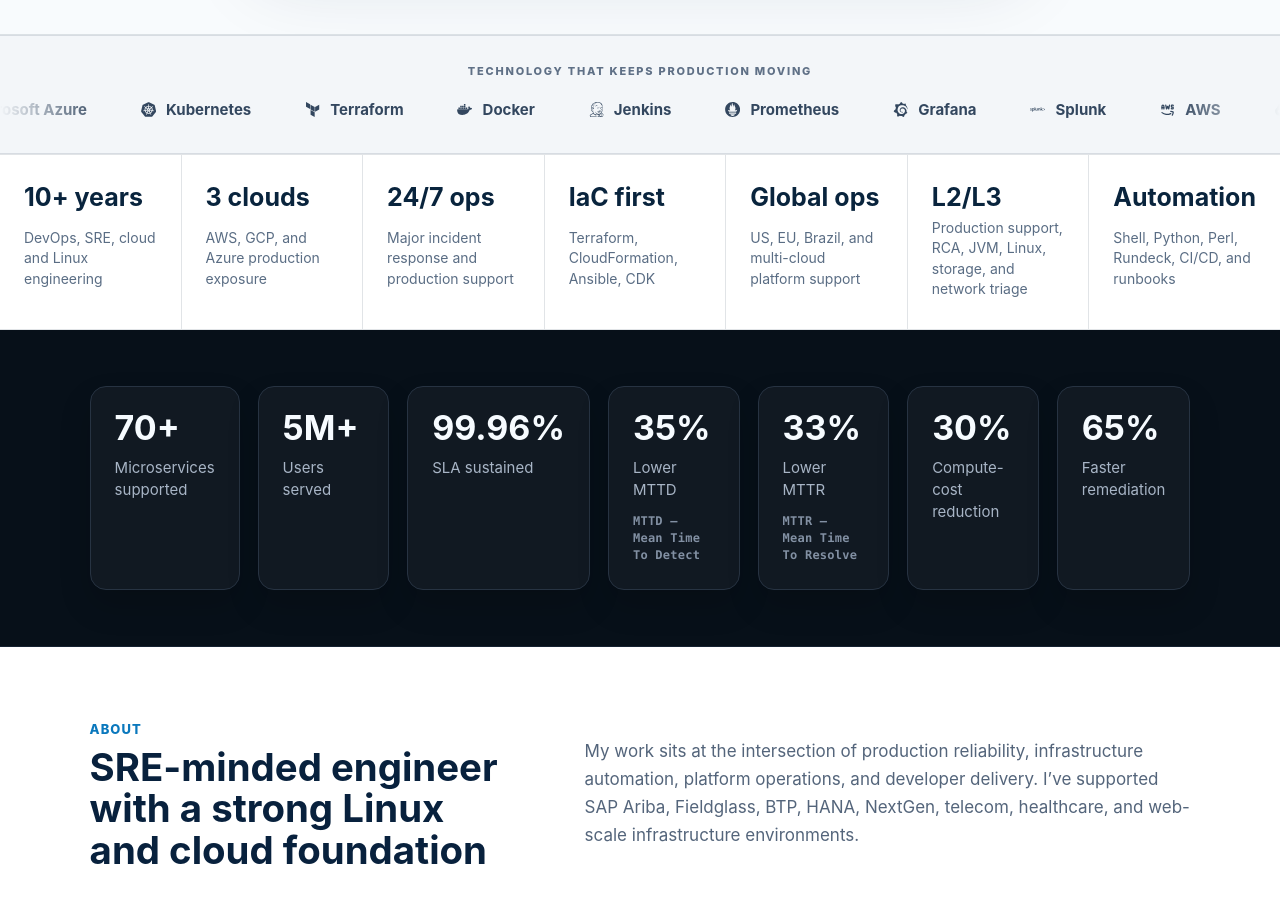
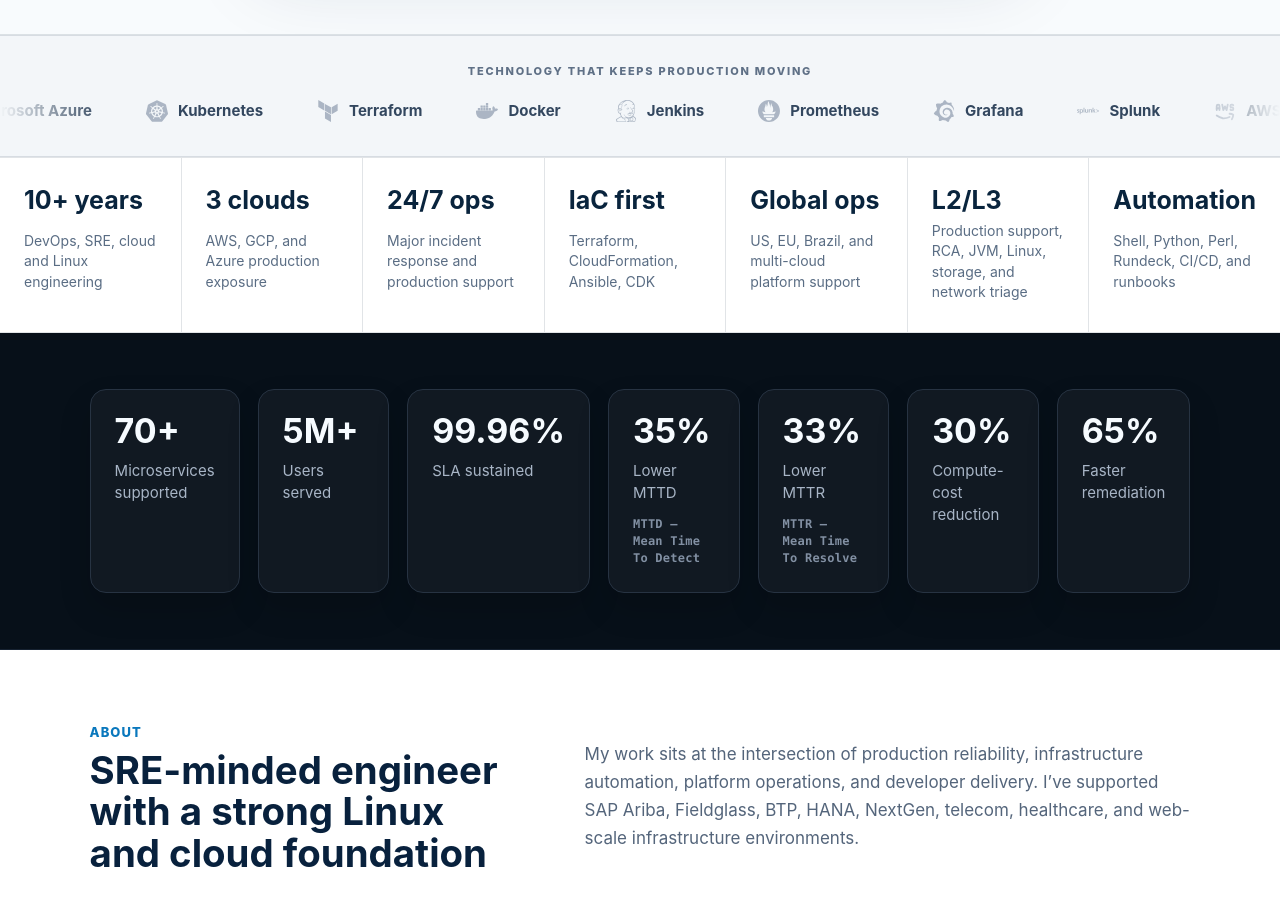
Before and after one commit to mohammed-DevRE/mohammed-khan-portfolio, a React (Vite) app: page / in a window 1280 px wide. Shown: the part 1070-1967 px from the top of the page. Built offline with nearby package versions, Linux system fonts and the light colour scheme.

Commit message:
Style marquee logos to blend into the background

```diff
--- a/src/styles.css
+++ b/src/styles.css
@@ -1129,7 +1129,8 @@
 .marquee-window { overflow: hidden; mask-image: linear-gradient(90deg, transparent, black 8%, black 92%, transparent); }
 .marquee-track { display: flex; width: max-content; animation: marquee 30s linear infinite; }
 .marquee-track span { display: inline-flex; align-items: center; gap: 10px; margin-right: 54px; color: #33475f; font-size: 15px; font-weight: 720; white-space: nowrap; }
-.marquee-track i { width: 6px; height: 6px; border-radius: 50%; background: var(--teal); box-shadow: 0 0 12px rgba(19,167,162,.45); }
+.marquee-track svg { width: 22px; height: 22px; color: #7c8ba0; opacity: .6; transition: opacity 200ms ease, color 200ms ease; }
+.marquee-track span:hover svg { color: var(--teal); opacity: 1; }
 @keyframes marquee { to { transform: translateX(-50%); } }
 
 .hero-facts { border-color: var(--line); background: #ffffff; }
```
